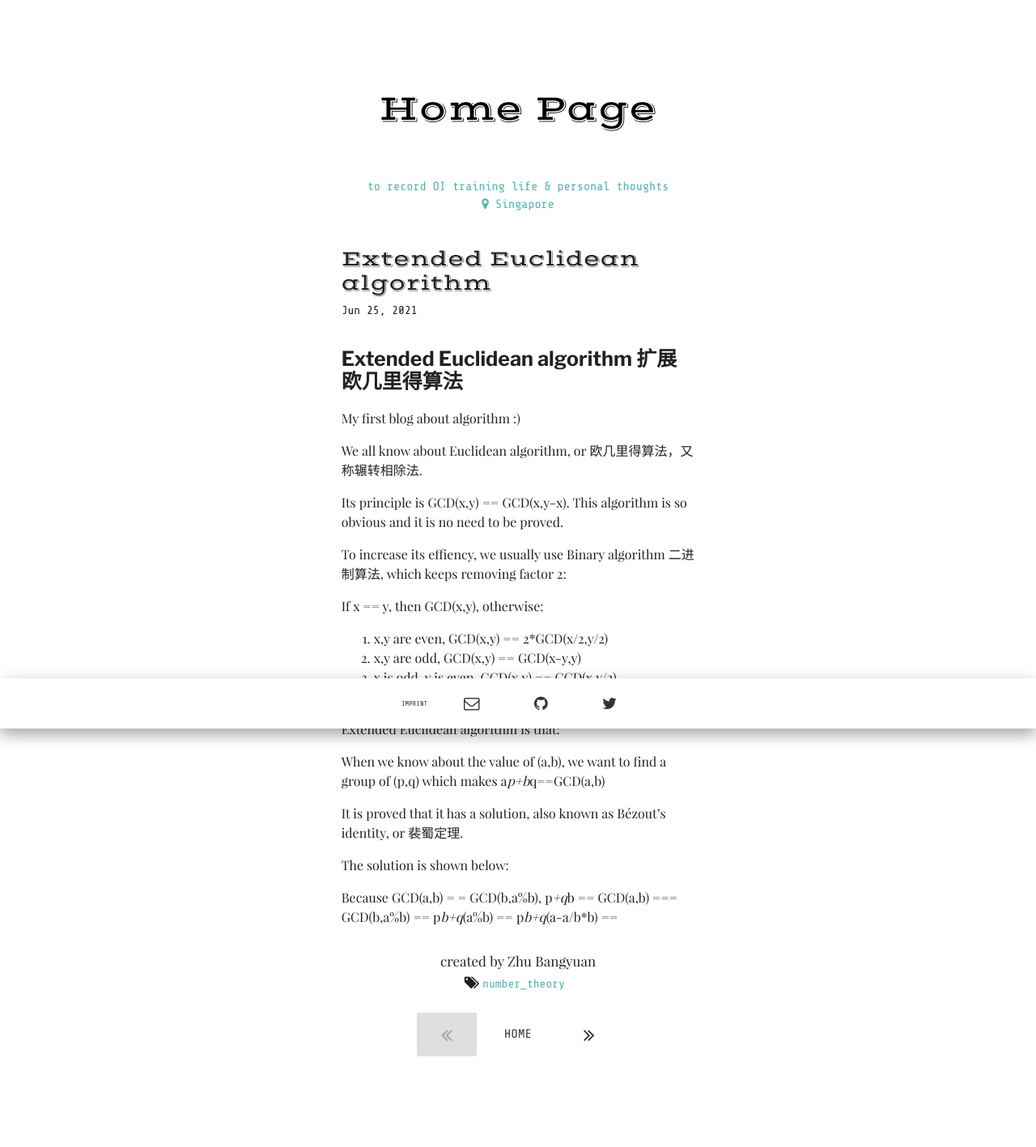
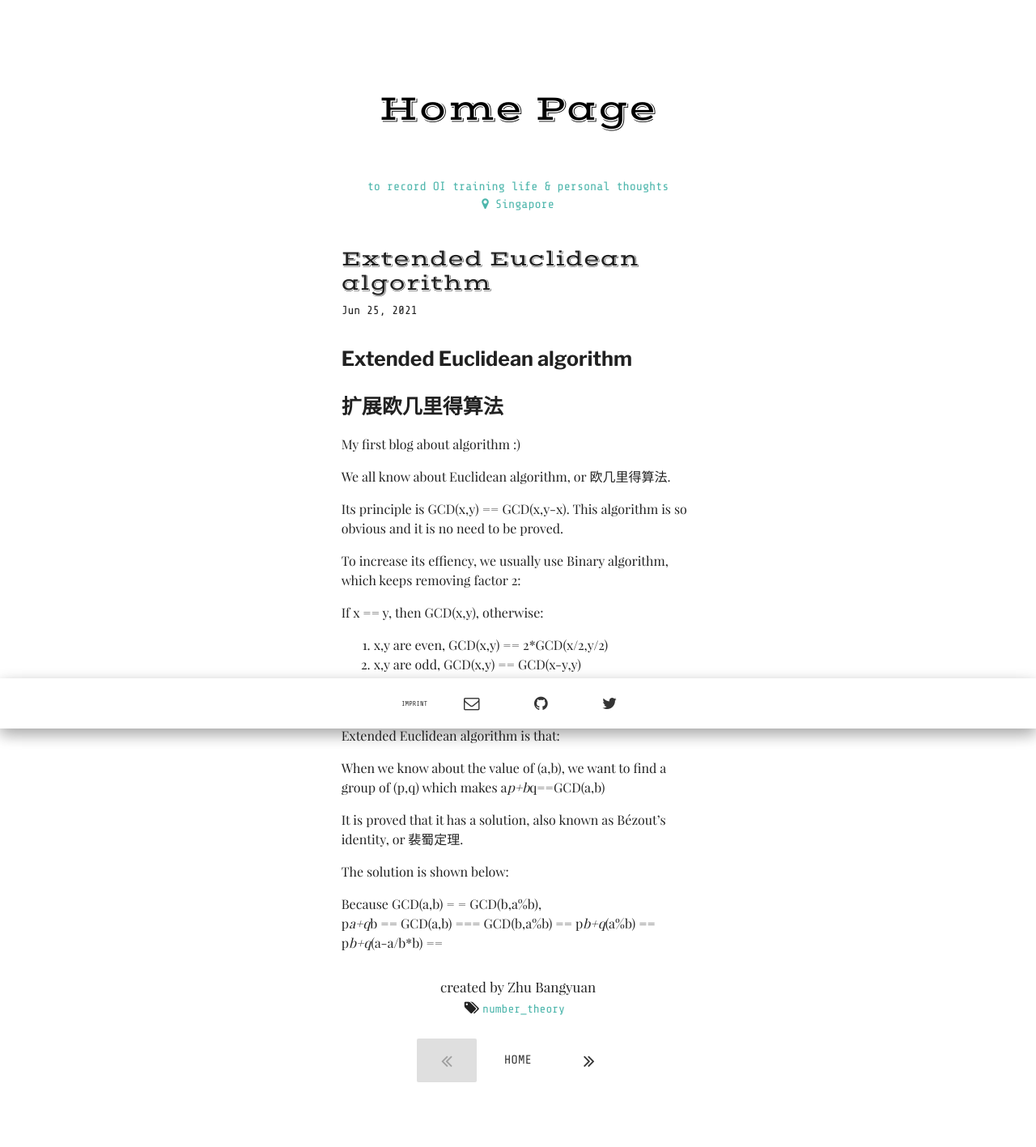
Before and after one commit to bangyuanzhu/bangyuanzhu.github.io, a Jekyll site: the page built from _posts/2022-06-25-extended_gcd.md, in a window 1280 px wide. Shown: the whole page at 81% size. Built offline with Jekyll 4.4.1, drawn with Linux system fonts in a browser that asks for light colours; some web fonts are replaced; before the commit the page ends 1385 px from its top, so only the background shows below that.

Commit message:
Update 2022-06-25-extended_gcd.md

```diff
--- a/_posts/2022-06-25-extended_gcd.md
+++ b/_posts/2022-06-25-extended_gcd.md
@@ -6,15 +6,16 @@ tags: ['number_theory']
 author: "Zhu Bangyuan"
 ---
 
-# Extended Euclidean algorithm 扩展欧几里得算法
+# Extended Euclidean algorithm <br>
+# 扩展欧几里得算法
 
 My first blog about algorithm :)<br>
 
-We all know about Euclidean algorithm, or 欧几里得算法，又称辗转相除法.<br>
+We all know about Euclidean algorithm, or 欧几里得算法.<br>
 
 Its principle is GCD(x,y) == GCD(x,y-x). This algorithm is so obvious and it is no need to be proved.<br>
 
-To increase its effiency, we usually use Binary algorithm 二进制算法, which keeps removing factor 2:<br>
+To increase its effiency, we usually use Binary algorithm, which keeps removing factor 2:<br>
 
 If x == y, then GCD(x,y), otherwise:<br>
 
@@ -31,4 +32,5 @@ It is proved that it has a solution, also known as Bézout’s identity, or 裴
 
 The solution is shown below:<br>
 
-Because GCD(a,b) = = GCD(b,a%b), p*+q*b == GCD(a,b) === GCD(b,a%b) == p*b+q*(a%b) == p*b+q*(a-a/b*b) ==
+Because GCD(a,b) = = GCD(b,a%b), <br>
+p*a+q*b == GCD(a,b) === GCD(b,a%b) == p*b+q*(a%b) == p*b+q*(a-a/b*b) ==
```
